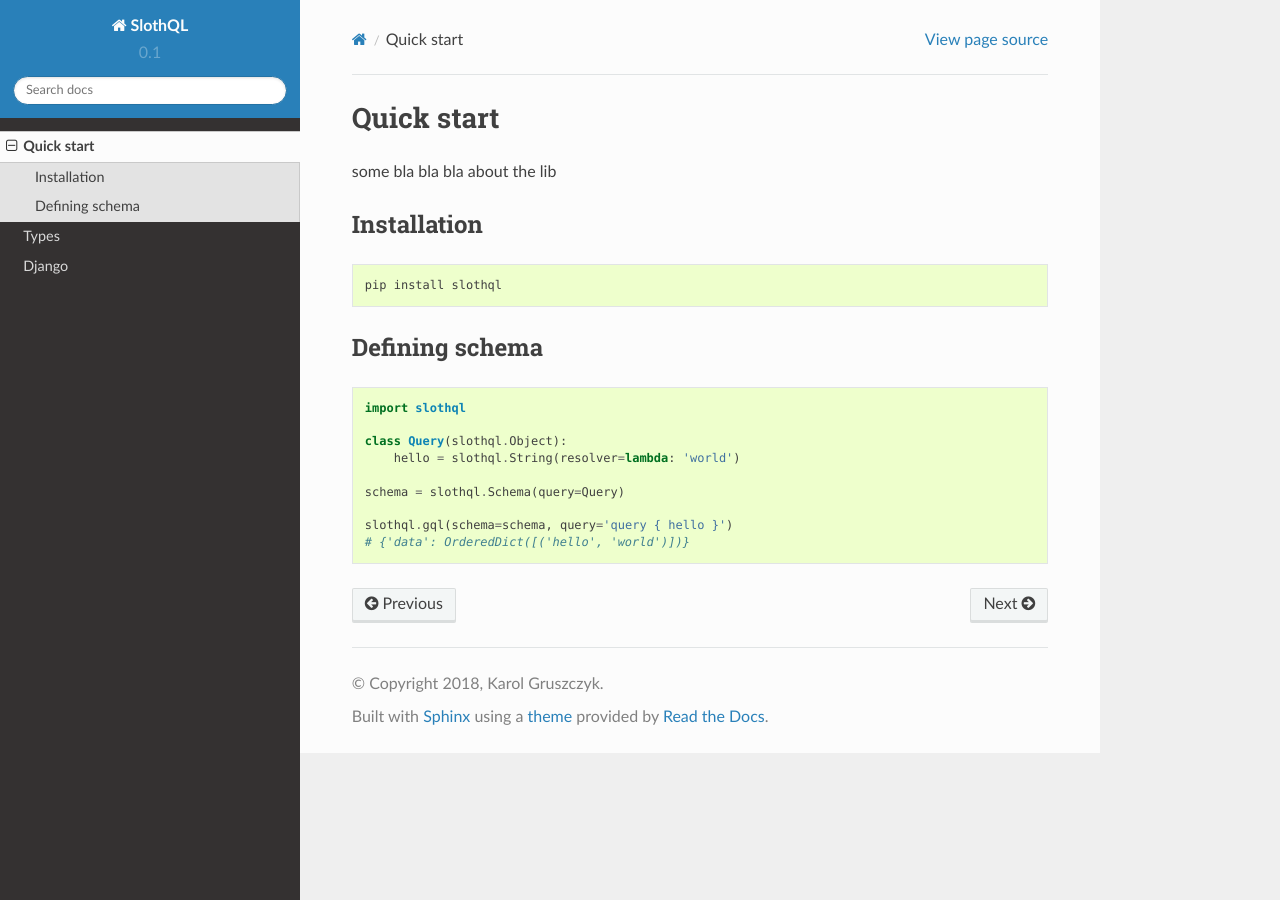
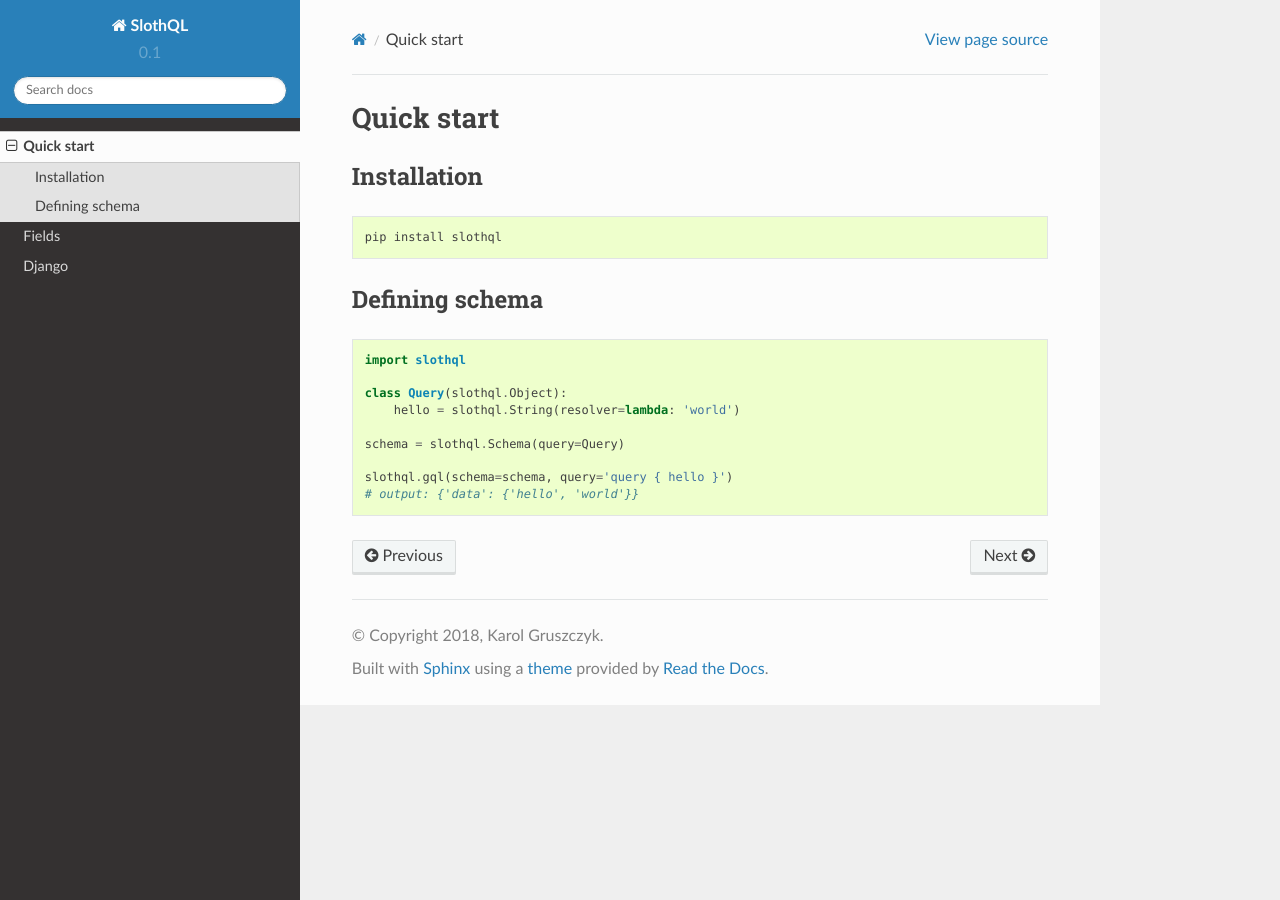
Before and after one commit to IndioInc/slothql, a Sphinx documentation site: the page built from docs/quickstart.md, in a window 1280 px wide. Built offline with Sphinx 7.4.7 and the Read the Docs theme 2.0.0, drawn with Linux system fonts in a browser that asks for light colours.

Commit message:
add example field docs

````diff
--- a/docs/index.rst
+++ b/docs/index.rst
@@ -8,7 +8,7 @@
    :maxdepth: 2
 
    quickstart
-   types
+   fields
    django
 
 
--- a/docs/quickstart.md
+++ b/docs/quickstart.md
@@ -1,6 +1,4 @@
 # Quick start
-some bla bla bla about the lib
-
 
 ## Installation
 ```bash
@@ -17,5 +15,5 @@
 schema = slothql.Schema(query=Query)
 
 slothql.gql(schema=schema, query='query { hello }')
-# {'data': OrderedDict([('hello', 'world')])}
+# output: {'data': {'hello', 'world'}}
 ```
--- a/docs/types.md
+++ /dev/null
@@ -1,3 +0,0 @@
-# Types
-
-## Scalars
````
Also changed, not shown: docs/fields.md (added, +29 -0 lines).
